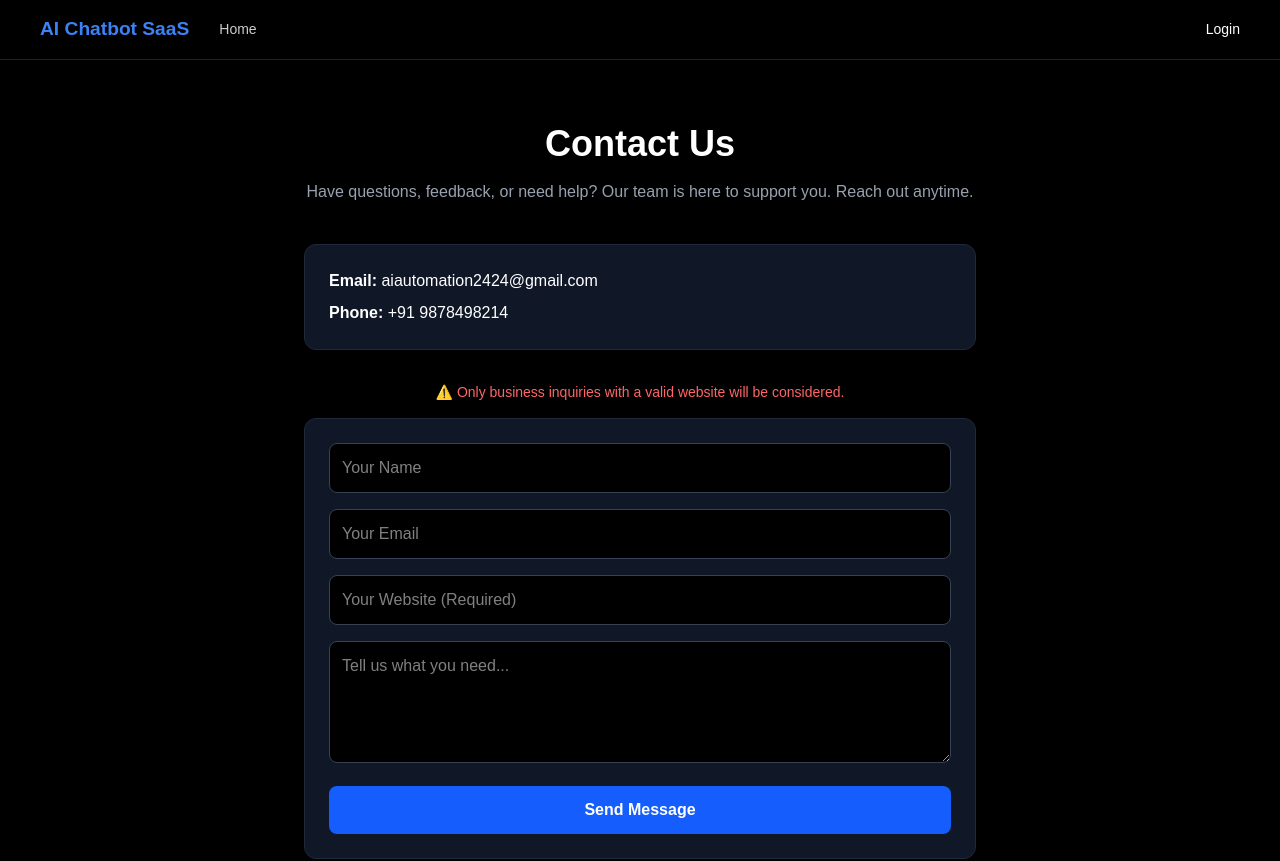
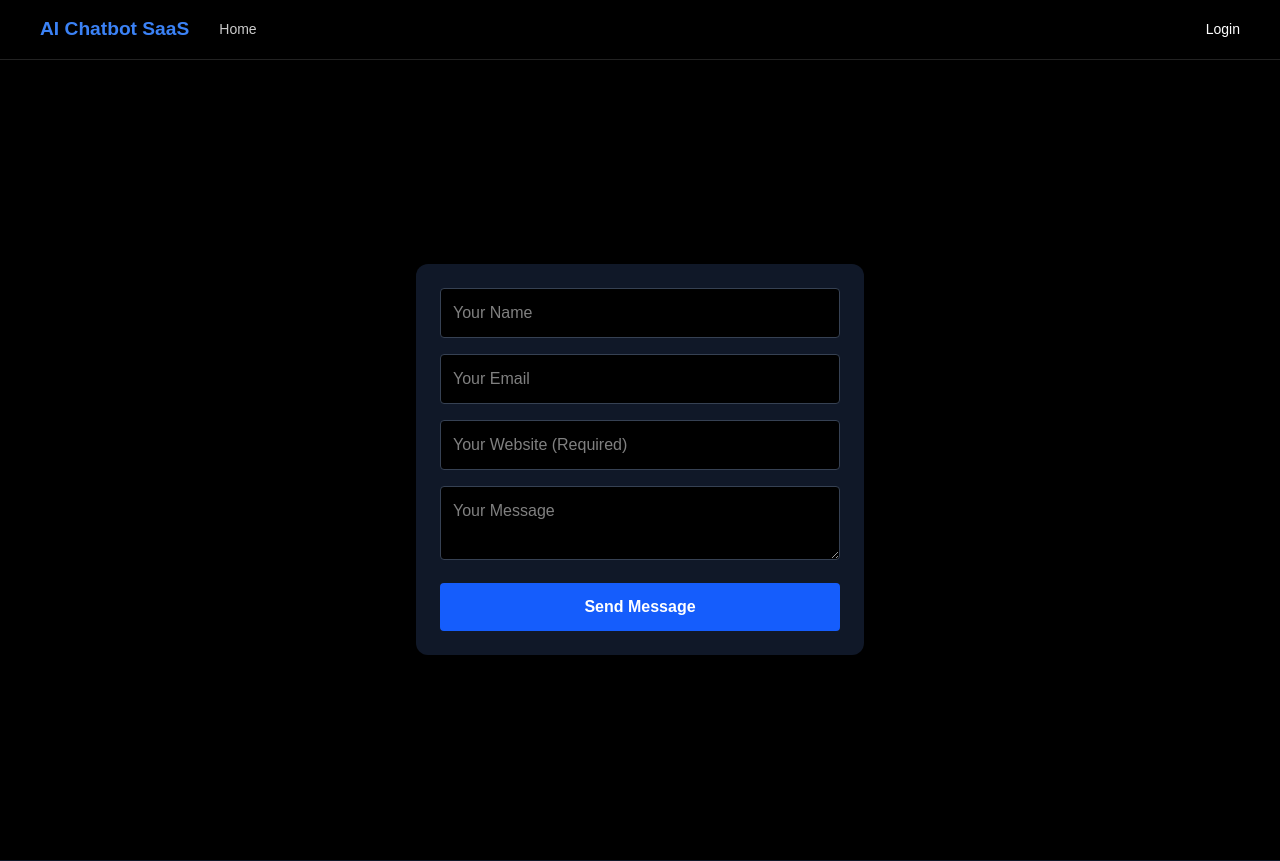
Before and after one commit to snapcartgo/ai-chatbot-saas, a Next.js app: page /contact in a window 1280 px wide. Shown: the top 861 px of the page. Built offline with nearby package versions, Linux system fonts and the light colour scheme; no server answers.

Commit message:
Updated chatbot widget and dashboard fixes

```diff
--- a/app/contact/page.tsx
+++ b/app/contact/page.tsx
@@ -1,73 +1,89 @@
 "use client";
 
+import { useState } from "react";
+import { createClient } from "@supabase/supabase-js";
+
+const supabase = createClient(
+  process.env.NEXT_PUBLIC_SUPABASE_URL!,
+  process.env.NEXT_PUBLIC_SUPABASE_ANON_KEY!
+);
+
 export default function ContactPage() {
+  const [form, setForm] = useState({
+    name: "",
+    email: "",
+    website: "",
+    message: "",
+  });
+
+  const [loading, setLoading] = useState(false);
+
+  const handleSubmit = async (e: any) => {
+    e.preventDefault();
+    setLoading(true);
+
+    const { error } = await supabase.from("contact_leads").insert([form]);
+
+    if (error) {
+      alert("Error saving data ❌");
+      console.error(error);
+    } else {
+      alert("Message sent successfully ✅");
+      setForm({ name: "", email: "", website: "", message: "" });
+    }
+
+    setLoading(false);
+  };
+
   return (
-    <div className="min-h-screen bg-black text-white px-4 py-16 flex justify-center">
-      <div className="max-w-2xl w-full">
-
-        {/* ✅ Heading */}
-        <h1 className="text-4xl font-bold mb-4 text-center">
-          Contact Us
-        </h1>
-
-        {/* ✅ Description */}
-        <p className="text-gray-400 text-center mb-10">
-          Have questions, feedback, or need help?
-          Our team is here to support you. Reach out anytime.
-        </p>
-
-        {/* ✅ Contact Info */}
-        <div className="bg-gray-900 border border-gray-800 rounded-xl p-6 mb-8">
-          <p className="mb-2"><strong>Email:</strong> aiautomation2424@gmail.com </p>
-          <p><strong>Phone:</strong> +91 9878498214</p>
-        </div>
-
-        {/* ✅ Simple Form */}
-        <p className="text-red-400 text-sm mb-4 text-center">
-  ⚠️ Only business inquiries with a valid website will be considered.
-</p>
-        <form className="space-y-4 bg-gray-900 border border-gray-800 p-6 rounded-xl">
-
-  {/* Name */}
+    <div className="min-h-screen bg-black text-white flex justify-center items-center">
+      <form
+        onSubmit={handleSubmit}
+        className="space-y-4 bg-gray-900 p-6 rounded-xl w-full max-w-md"
+      >
         <input
           type="text"
           placeholder="Your Name"
           required
-    className="w-full p-3 rounded-lg bg-black border border-gray-700"
+          value={form.name}
+          onChange={(e) => setForm({ ...form, name: e.target.value })}
+          className="w-full p-3 bg-black border border-gray-700 rounded"
         />
 
-  {/* Email */}
         <input
           type="email"
           placeholder="Your Email"
           required
-    className="w-full p-3 rounded-lg bg-black border border-gray-700"
+          value={form.email}
+          onChange={(e) => setForm({ ...form, email: e.target.value })}
+          className="w-full p-3 bg-black border border-gray-700 rounded"
         />
 
-  {/* Website URL ✅ NEW */}
         <input
           type="url"
           placeholder="Your Website (Required)"
           required
-    className="w-full p-3 rounded-lg bg-black border border-gray-700"
+          value={form.website}
+          onChange={(e) => setForm({ ...form, website: e.target.value })}
+          className="w-full p-3 bg-black border border-gray-700 rounded"
         />
 
-  {/* Message */}
         <textarea
-    placeholder="Tell us what you need..."
-    rows={4}
+          placeholder="Your Message"
           required
-    className="w-full p-3 rounded-lg bg-black border border-gray-700"
+          value={form.message}
+          onChange={(e) => setForm({ ...form, message: e.target.value })}
+          className="w-full p-3 bg-black border border-gray-700 rounded"
         />
 
-  {/* Button */}
-  <button className="w-full bg-blue-600 hover:bg-blue-700 p-3 rounded-lg font-bold">
-    Send Message
+        <button
+          type="submit"
+          disabled={loading}
+          className="w-full bg-blue-600 p-3 rounded font-bold"
+        >
+          {loading ? "Sending..." : "Send Message"}
         </button>
-
       </form>
-
-      </div>
     </div>
   );
 }
```
Lines whose indentation alone changed are shown as unchanged.
